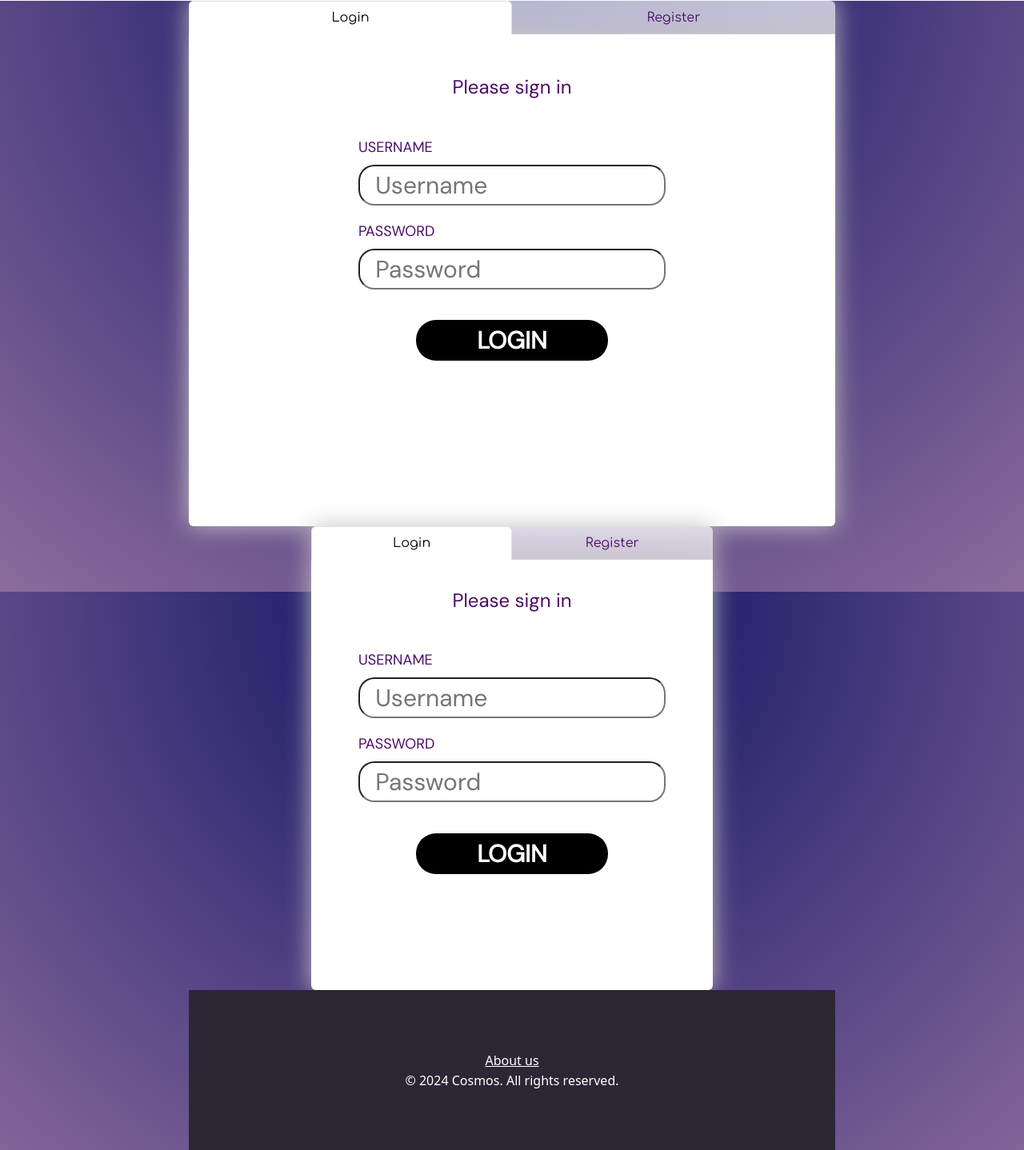
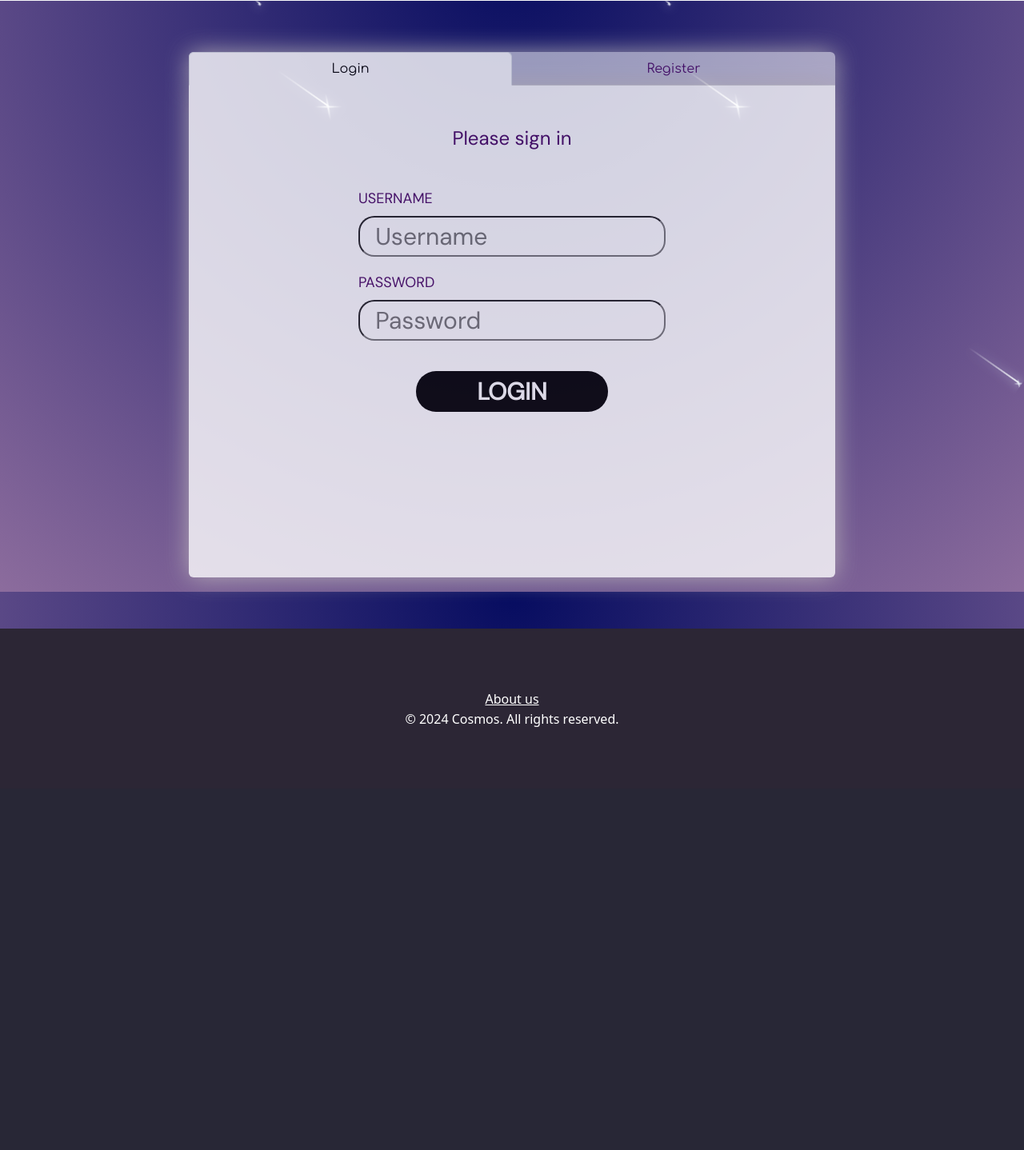
Before and after one commit to anna-sage/Contact-Manager-Project, a PHP site: page /login.html in a window 1280 px wide. Shown: the part 60-1498 px from the top of the page at 80% size. After the commit the page ends 969 px from the top, so only its background shows below. Run offline with PHP 8.4, Linux system fonts and the light colour scheme.

Commit message:
Stars shoot! distribution and timing tuneup later.

```diff
--- a/css/login.css
+++ b/css/login.css
@@ -38,6 +38,7 @@
 {
     width: 65%;
     border-radius: 80px;
+    opacity: 80%;
 }
 
 #typeToggle
@@ -157,6 +160,7 @@
 .form-label
 {
     color: #4b0c66;
+    opacity: 100%;
     margin-left: 10%;
     margin-top: 4%;
     font-size: 18px;
@@ -214,15 +218,29 @@
     width: 100%;
     height: 100%;
     padding-top: 5%;
+    padding-bottom: 5%;
     display: -webkit-box;
     display: flex;
+    overflow:hidden;
+}
+
+.star-group
+{
+    position: absolute;
+    top: 0%;
+    width: 80%;
+    height: 80%;
+    display: -webkit-box;
+    display: flex;
+    z-index: -2;
+    transform: rotateZ(35deg);
+    overflow:hidden;
 }
 
 /* Here we are making roundabout balls  */
 .star {
     position: absolute;
-    left: 50%;
-    top: 50%;
+    transform: rotateZ(45deg);
     height: 2px;
     z-index: -1;
     border-radius: 885px;
@@ -231,8 +249,6 @@
 
     -webkit-filter: drop-shadow(0 0 6px #eef1f8);
     filter: drop-shadow(0 0 6px #d7dff0);
-    -webkit-animation: tail 3000ms ease-in-out infinite,
-        shooting 3000ms ease-in-out infinite;
     animation: tail 3000ms ease-in-out infinite,
         shooting 3000ms ease-in-out infinite;
 }
@@ -252,13 +268,12 @@
     -webkit-transform: translateX(50%) rotateZ(45deg);
     transform: translateX(50%) rotateZ(45deg);
     border-radius: 100%;
-    -webkit-animation: shining 3000ms ease-in-out infinite;
     animation: shining 3000ms ease-in-out infinite;
 }
 
 .star::after {
-    -webkit-transform: translateX(50%) rotateZ(-45deg);
-    transform: translateX(50%) rotateZ(-45deg);
+    -webkit-transform: translateX(50%) rotateZ(-35deg);
+    transform: translateX(50%) rotateZ(-35deg);
 }
 
 /* Here we are adding location of each
@@ -406,57 +421,11 @@
     }
 
     50% {
-        width: 30px;
+        width: 35px;
     }
 
     100% {
         width: 0;
-    }
-}
-
-/* Here we are adding webkit-animation
-  to head of star for shining */
-@-webkit-keyframes shining {
-    0% {
-        width: 0;
-    }
-
-    50% {
-        width: 30px;
-    }
-
-    100% {
-        width: 0;
-    }
-}
-
-/* Here we are adding webkit-animation
-  to tail of star */
-@-webkit-keyframes tail {
-    0% {
-        width: 0;
-    }
-
-    30% {
-        width: 100px;
-    }
-
-    100% {
-        width: 0;
-    }
-}
-
-/* Here we are adding webkit-animation
-  for shooting effect */
-@-webkit-keyframes shooting {
-    0% {
-        -webkit-transform: translateX(0);
-        transform: translateX(0);
-    }
-
-    100% {
-        -webkit-transform: translateX(270px);
-        transform: translateX(270px);
     }
 }
 
--- a/login.html
+++ b/login.html
@@ -46,56 +46,22 @@
 	</nav>
 	</header>
 
-	<!--Login/Register Tab Container-->
-	<div id="tabContainer" class="container rounded">
-		<ul class="nav nav-tabs nav-justified rounded-top" id="typeToggle" role="tablist">
-			<li class="nav-item" role="presentation" style="padding-inline: 0px">
-		  		<button class="nav-link active" id="home-tab" data-bs-toggle="tab" data-bs-target="#loginDiv" type="button" role="tab" aria-controls="home" aria-selected="true">Login</button>
-			</li>
-			<li class="nav-item" role="presentation" style="padding-inline: 0px">
-		  		<button class="nav-link" id="profile-tab" data-bs-toggle="tab" data-bs-target="#registerDiv" type="button" role="tab" aria-controls="profile" aria-selected="false">Register</button>
-			</li>
-	  	</ul>
-		<!--Login Window-->
-	  	<div class="tab-content" id="tabWindow">
-			<div class="tab-pane fade show active rounded-bottom" id="loginDiv" role="tabpanel" aria-labelledby="login-tab" style="padding-bottom: 20%">
-				<form style="max-width: 480px;margin:auto">
-					<span id="inner-title">Please sign in</span>
-					<label for="loginName" class="form-label">USERNAME</label>
-						<input type="text" id="loginName" placeholder="Username" /><br />
-					<label for="loginPassword" class="form-label">PASSWORD</label>
-						<input type="password" id="loginPassword" placeholder="Password"/><br />
-					<button type="button" id="loginButton" class="buttons" onclick="doLogin();"> LOGIN </button>
-					<span id="loginResult"></span>
-				</form>
-			</div>
-			<!--Register Window-->
-			<div class="tab-pane fade rounded-bottom" id="registerDiv" role="tabpanel" aria-labelledby="register-tab">
-				<form style="max-width: 480px;margin:auto">
-					<span id="inner-title">Enter details to create an account</span>
-					<label for="firstName" class="form-label">FIRST NAME</label>
-						<input type="text" id="firstName" placeholder="First name" oninput="this.value = formatName(this.value);" /><br />
-					<label for="lastName" class="form-label">LAST NAME</label>
-						<input type="text" id="lastName" placeholder="Last name" oninput="this.value = formatName(this.value);" /><br />
-					<label for="registerName" class="form-label">USERNAME</label>
-						<input type="text" id="registerName" placeholder="Username" /><br />
-					<label for="registerPassword" class="form-label">PASSWORD</label>
-						<input type="password" id="registerPassword" placeholder="Password"/>
-						<input type="checkbox" onclick="showPassword()"><br />
-						<input type="password" id="confirmPassword" placeholder="Re-Enter Password"/><br />
-					<span id="registerResult" style="color:#f00"></span>
-                    <div id="passwordRequirements" style="display: none;">
-                    <ul id="validatePassword">
-                    	<li id="8characters" style="display: none;">at least 8 characters</li>
-                    	<li id="digit" style="display: none;">at least 1 digit</li>
-                    	<li id="lower" style="display: none;">at least 1 lower case letter</li>
-                    	<li id="upper" style="display: none;">at least 1 upper case letter</li>
-						<li id="matchInput" style="display: none;">passwords do not match</li>
-                    </ul>
-                </div>
-					<button type="button" id="registerButton" class="buttons" onclick="doRegister();"> REGISTER </button>
-				</form>
-			</div>
+	<div id="sky">
+		<!--Stars-->
+		<div class="star-group" style="left:20%;">
+			<div class="star"></div>
+			<div class="star"></div>
+			<div class="star"></div>
+			<div class="star"></div>
+			<div class="star"></div>
+		</div>
+		<div class="star-group" style="left:-20%;">
+			<div class="star"></div>
+			<div class="star"></div>
+			<div class="star"></div>
+			<div class="star"></div>
+		</div>
+
 		<!--Login/Register Tab Container-->
 		<div id="tabContainer" class="container rounded">
 			<ul class="nav nav-tabs nav-justified rounded-top" id="typeToggle" role="tablist">
@@ -130,7 +96,9 @@
 						<label for="registerName" class="form-label">USERNAME</label>
 							<input type="text" id="registerName" placeholder="Username" /><br />
 						<label for="registerPassword" class="form-label">PASSWORD</label>
-							<input type="password" id="registerPassword" placeholder="Password"/><br />
+							<input type="password" id="registerPassword" placeholder="Password"/>
+							<input type="checkbox" onclick="showPassword()"><br />
+							<input type="password" id="confirmPassword" placeholder="Re-Enter Password"/><br />
 						<span id="registerResult" style="color:#f00"></span>
 						<div id="passwordRequirements" style="display: none;">
 						<ul id="validatePassword">
@@ -138,12 +106,13 @@
 							<li id="digit" style="display: none;">at least 1 digit</li>
 							<li id="lower" style="display: none;">at least 1 lower case letter</li>
 							<li id="upper" style="display: none;">at least 1 upper case letter</li>
+							<li id="matchInput" style="display: none;">passwords do not match</li>
 						</ul>
 					</div>
 						<button type="button" id="registerButton" class="buttons" onclick="doRegister();"> REGISTER </button>
 					</form>
 				</div>
-
+			</div>
 		</div>
 	</div>
 
```
Also changed, not shown: other parts of css/login.css (+17 -15 lines).
